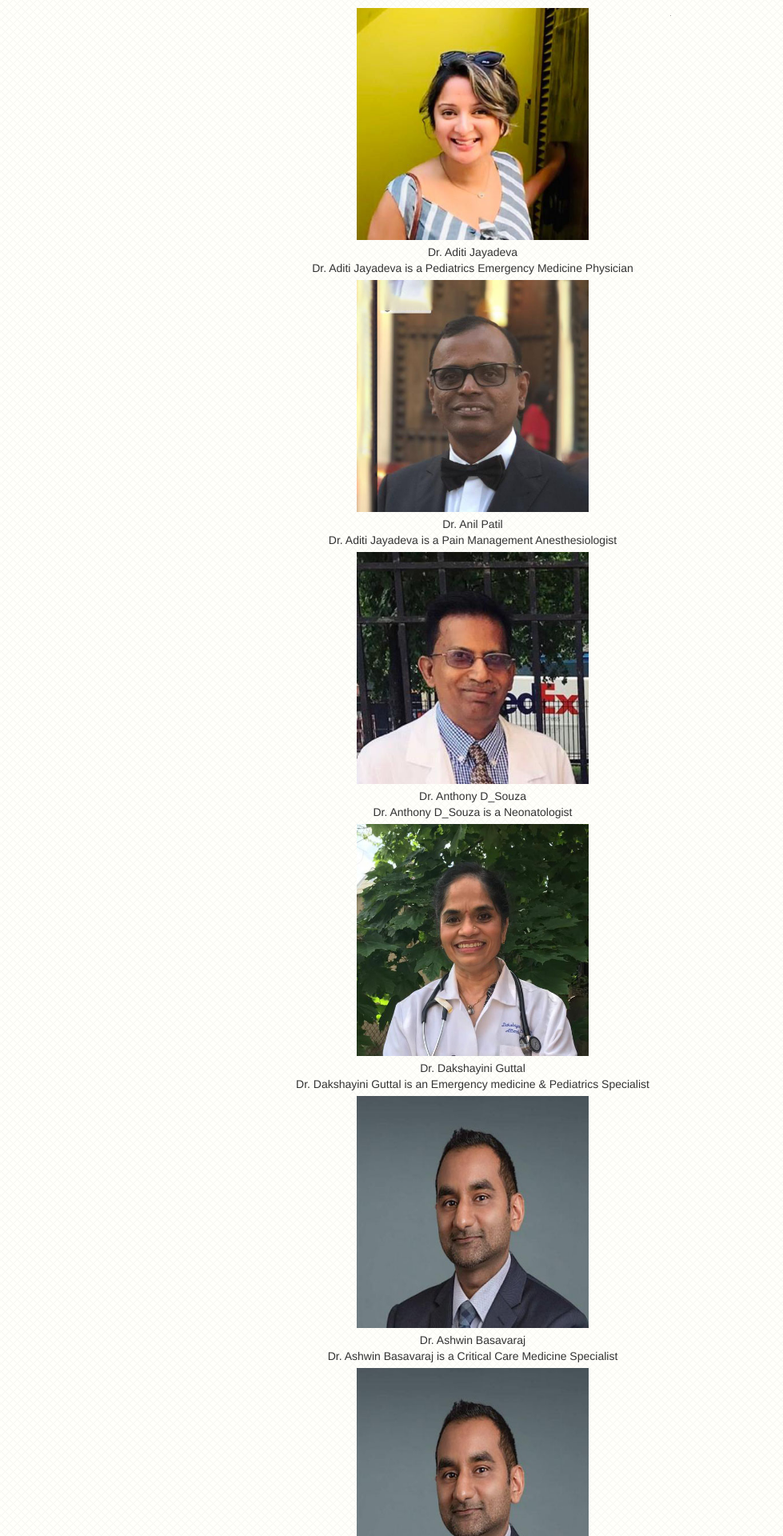
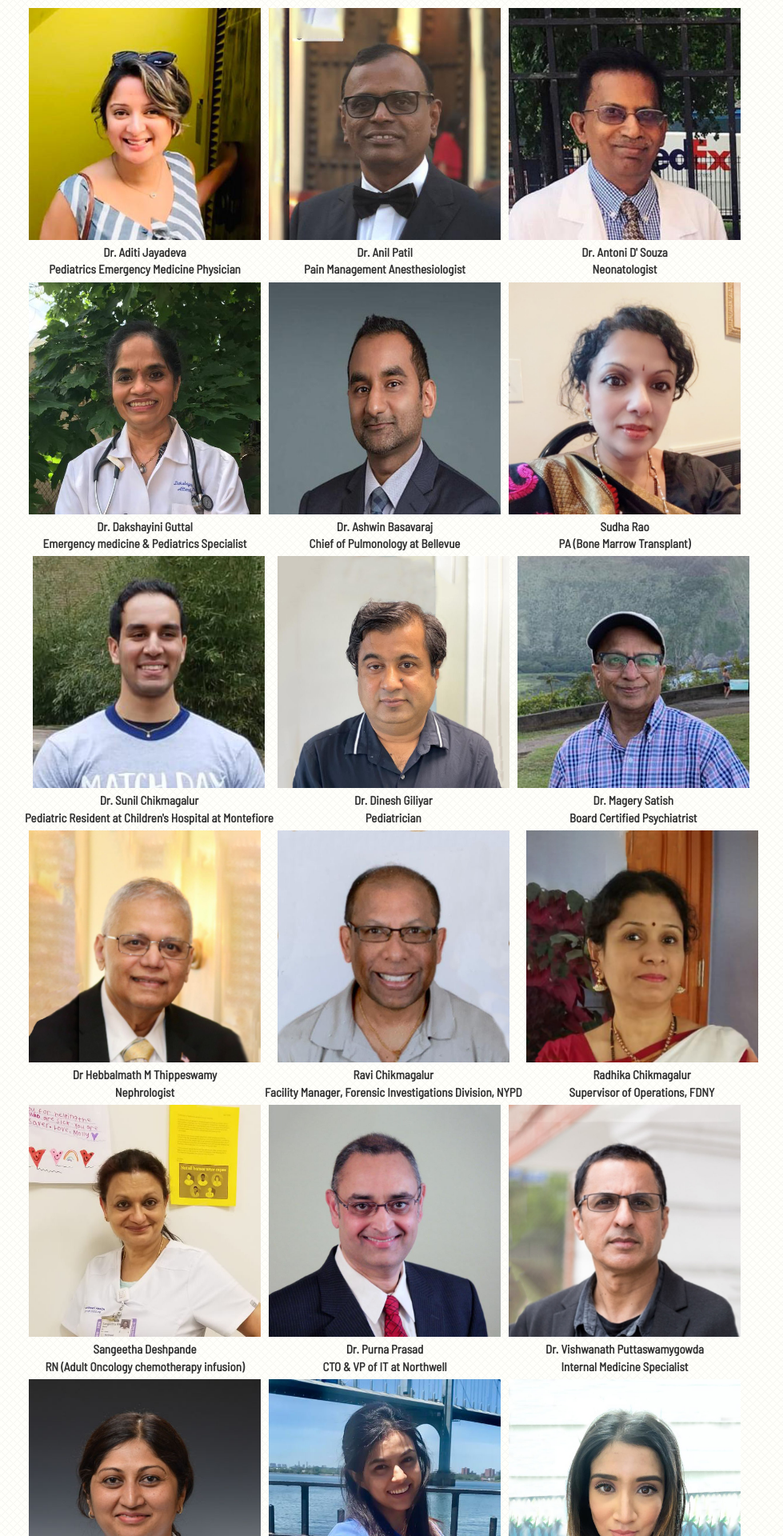
Before and after one commit to ViRaL95/KKNYWebsite, a Flask app: page /localHeroes in a window 1280 px wide. Shown: the part 331-2251 px from the top of the page at 80% size, without its empty margins (49-1028 px from the left). Run offline with Flask 2, Linux system fonts and the light colour scheme; some libraries are stand-ins or nearby versions.

Commit message:
feature: Local heroes who helped during corona virus

```diff
--- a/static/styles/index.css
+++ b/static/styles/index.css
@@ -1100,7 +1100,6 @@ input[type=submit]{
     font-size: 32px;
     text-align: center;
     position: relative;
-    margin-top: 300px;
 }
 
 #donors_list{
@@ -1150,6 +1149,13 @@ input[type=submit]{
     }
 }
 
+@media only screen and (max-width: 1400px){
+    #donors_so_far{
+        margin-top: 300px;
+    }
+}
+
+
 #why_donate{
     font-family: 'Pathway Gothic One', sans-serif;
     margin-bottom: 50px;
@@ -1164,3 +1170,21 @@ input[type=submit]{
     width: 300px;
     padding: 5px;
 }
+
+#local_heroes{
+    display: flex;
+    flex-wrap: wrap;
+}
+
+.local_hero{
+    font-family: 'Barlow Semi Condensed', sans-serif;
+    font-size: 15px;
+    font-weight: bold;
+}
+
+#local_heroes_title{
+    text-align: center;
+    font-weight: bold;
+    font-size: 32px;
+    padding-top: 20px;
+}
--- a/templates/local_heroes.html
+++ b/templates/local_heroes.html
@@ -8,17 +8,18 @@
     <div id="wrapper">
         {% include "navbar.html" %}
         <div id="content">
-            <div class="committee_title">
+            <div id="local_heroes_title">
                 Local Heroes
             </div>
    	    <div class="container" id="local_hero_images" style="text-align: center">
+		<div id="local_heroes">
 		    <div class="local_hero">
 			<img src="{{ url_for('static', filename='images/local_heroes/Aditi Jayadeva Square.jpg' ) }}">
 			<div class="local_hero_name">
 			    Dr. Aditi Jayadeva
 			</div>
 			<div class="local_hero_description">
-			    Dr. Aditi Jayadeva is a Pediatrics Emergency Medicine Physician
+			   Pediatrics Emergency Medicine Physician
 			</div>
 		    </div>
 		    <div class="local_hero">
@@ -28,16 +29,16 @@
 			    Dr. Anil Patil
 			</div>
 			<div class="local_hero_description">
-			    Dr. Aditi Jayadeva is a Pain Management Anesthesiologist
+			    Pain Management Anesthesiologist
 			</div>
 		    </div>
 		    <div class="local_hero">
 			<img src="{{ url_for('static', filename='images/local_heroes/Anthony D_Souza  Square.jpg' ) }}">
 			<div class="local_hero_name">
-			    Dr. Anthony D_Souza
+			    Dr. Antoni D' Souza
 			</div>
 			<div class="local_hero_description">
-			    Dr. Anthony D_Souza is a Neonatologist
+			    Neonatologist
 			</div>
 		    </div>
 		    <div class="local_hero">
@@ -46,7 +47,7 @@
 			    Dr. Dakshayini Guttal
 			</div>
 			<div class="local_hero_description">
-			    Dr. Dakshayini Guttal is an Emergency medicine & Pediatrics Specialist
+			    Emergency medicine & Pediatrics Specialist
 			</div>
 		    </div>
 		    <div class="local_hero">
@@ -55,16 +56,16 @@
 			    Dr. Ashwin Basavaraj
 			</div>
 			<div class="local_hero_description">
- 			   Dr. Ashwin Basavaraj is a Critical Care Medicine Specialist
+			   Chief of Pulmonology at Bellevue
 			</div>
 		    </div>
 		    <div class="local_hero">
-                        <img src="{{ url_for('static', filename='images/local_heroes/Ashwin Basavaraj  Square.jpg' ) }}">
+			<img src="{{ url_for('static', filename='images/local_heroes/Sudha Rao.jpg' ) }}">
 			<div class="local_hero_name">
 			    Sudha Rao
 			</div>
 			<div class="local_hero_description">
- 			   Sudha Rao is a Physicians Assistant who specializes in Hematology
+			   PA (Bone Marrow Transplant)
 			</div>
 		    </div>
 		    <div class="local_hero">
@@ -73,7 +74,7 @@
 			    Dr. Sunil Chikmagalur
 			</div>
 			<div class="local_hero_description">
- 			   Sunil Chikmagalur is currently a Pediatric Resident
+			   Pediatric Resident at Children's Hospital at Montefiore
 			</div>
 		    </div>
 		    <div class="local_hero">
@@ -82,25 +83,7 @@
 			    Dr. Dinesh Giliyar
 			</div>
 			<div class="local_hero_description">
- 			   Sunil Chikmagalur is a Pediatrician
-			</div>
-		    </div>
-  		    <div class="local_hero">
-                        <img src="{{ url_for('static', filename='images/local_heroes/Dinesh Giliyar Squared.jpg' ) }}">
-			<div class="local_hero_name">
-			    Dr. Dinesh Giliyar
-			</div>
-			<div class="local_hero_description">
- 			   Sunil Chikmagalur is a Pediatrician
-			</div>
-		    </div>
-	 	    <div class="local_hero">
-                        <img src="{{ url_for('static', filename='images/local_heroes/Dinesh Giliyar Squared.jpg' ) }}">
-			<div class="local_hero_name">
-			    Dr. Dinesh Giliyar
-			</div>
-			<div class="local_hero_description">
- 			   Sunil Chikmagalur is a Pediatrician
+			    Pediatrician
 			</div>
 		    </div>
 		    <div class="local_hero">
@@ -109,33 +92,250 @@
 			    Dr. Magery Satish
 			</div>
 			<div class="local_hero_description">
- 			   Dr. Magery Satish is a Board Certified Psychiatrist
+			    Board Certified Psychiatrist
 			</div>
 		    </div>
 		    <div class="local_hero">
-                        <img src="{{ url_for('static', filename='images/local_heroes/Dr Magery Satish.jpg' ) }}">
+			<img src="{{ url_for('static', filename='images/local_heroes/Hebbalmath M Thippeswamy  Square.jpg' ) }}">
 			<div class="local_hero_name">
-				Dr. Magery Satish
+			    Dr Hebbalmath M Thippeswamy
+			</div>
+			<div class="local_hero_description">
+			   Nephrologist
 			</div>
 		    </div>
-                    <img src="{{ url_for('static', filename='images/local_heroes/Hebbalmath M Thippeswamy  Square.jpg' ) }}">
+		    <div class="local_hero">
+			<img src="{{ url_for('static', filename='images/local_heroes/Ravi Chikmaglur  Square.jpg') }}">
+			<div class="local_hero_name">
+			    Ravi Chikmagalur
+			</div>
+			<div class="local_hero_description">
+			   Facility Manager, Forensic Investigations Division, NYPD
+			</div>
+		    </div>
+		    <div class="local_hero">
+			<img src="{{ url_for('static', filename='images/local_heroes/Radika Chikmaglur  Square.jpg') }}">
+			<div class="local_hero_name">
+			    Radhika Chikmagalur
+			</div>
+			<div class="local_hero_description">
+			   Supervisor of Operations, FDNY
+			</div>
+		    </div>
+		    <div class="local_hero">
+			<img src="{{ url_for('static', filename='images/local_heroes/Sangeetha Deshpande  Square.jpg') }}">
+			<div class="local_hero_name">
+			    Sangeetha Deshpande
+			</div>
+			<div class="local_hero_description">
+			    RN  (Adult Oncology chemotherapy infusion)
+			</div>
+		    </div>
+		    <div class="local_hero">
+			<img src="{{ url_for('static', filename='images/local_heroes/Purna Prasad Squared.jpg') }}">
+			<div class="local_hero_name">
+			    Dr. Purna Prasad
+			</div>
+			<div class="local_hero_description">
+			    CTO & VP of IT at Northwell
+			</div>
+		    </div>
+		    <div class="local_hero">
+			<img src="{{ url_for('static', filename='images/local_heroes/Vishwanath Puttaswamygowda  Square.jpg') }}">
+			<div class="local_hero_name">
+			    Dr. Vishwanath Puttaswamygowda
+			</div>
+			<div class="local_hero_description">
+			    Internal Medicine Specialist
+			</div>
+		    </div>
+		    <div class="local_hero">
+			<img src="{{ url_for('static', filename='images/local_heroes/Swaroopa Chinnappala  Square.jpg') }}">
+			<div class="local_hero_name">
+			    Dr. Swaroopa Chinnapala
+			</div>
+			<div class="local_hero_description">
+			    Internal Medicine Specialist
+			</div>
+		    </div>
+		    <div class="local_hero">
+			<img src="{{ url_for('static', filename='images/local_heroes/Nikita Rao square.jpg') }}">
+			<div class="local_hero_name">
+			    Nikita Rao
+			</div>
+			<div class="local_hero_description">
+			    Physical Therapist
+			</div>
+		    </div>
+		    <div class="local_hero">
+			<img src="{{ url_for('static', filename='images/local_heroes/Pooja Banad Squared2.jpg') }}">
+			<div class="local_hero_name">
+			    Dr. Pooja Banad
+			</div>
+			<div class="local_hero_description">
+			    Speech Language Pathologist
+			</div>
+		    </div>
+		    <div class="local_hero">
+			<img src="{{ url_for('static', filename='images/local_heroes/Kanchan Katapadi  Square.jpg' ) }}">
+			<div class="local_hero_name">
+			    Dr. Kanchan Katapadi
+			</div>
+			<div class="local_hero_description">
+			    Internal Medicine Specialist
+			</div>
+		    </div>
+		    <div class="local_hero">
+			<img src="{{ url_for('static', filename='images/local_heroes/Premanath Banad  Square.jpg') }}">
+			<div class="local_hero_name">
+			    Dr Premanath Banad
+			</div>
+			<div class="local_hero_description">
+			    Internal Medicine and Pulmonologist
+			</div>
+		    </div>
+		    <div class="local_hero">
+			<img src="{{ url_for('static', filename='images/local_heroes/Sheela Banad  Square.jpg') }}">
+			<div class="local_hero_name">
+			    Dr Sheela Banad
+			</div>
+			<div class="local_hero_description">
+			    Internal Medicine Specialist
+			</div>
+		    </div>
+		    <div class="local_hero">
+
+			<img src="{{ url_for('static', filename='images/local_heroes/U.S.Shivakeerthy  Square.jpg') }}">
+			<div class="local_hero_name">
+			    Dr. U.S. Shivakeerthy
+			</div>
+			<div class="local_hero_description">
+			    Section Chief, Neurosurgical anesthesia <br>
+			    Assistant Professor <br>
+			</div>
+		    </div>
+		    <div class="local_hero">
+			<img src="{{ url_for('static', filename='images/local_heroes/Narasi Motagan  Square.jpg') }}">
+			<div class="local_hero_name">
+			    Narasi Motagan
+			</div>
+			<div class="local_hero_description">
+			    Pharamacist
+			</div>
+		    </div>
+		    <div class="local_hero">
 			<img src="{{ url_for('static', filename='images/local_heroes/Jyothi Chakote  Square.jpg' ) }}">
-                    <img src="{{ url_for('static', filename='images/local_heroes/Kanchan Katapadi  Square.jpg' ) }}">
+			<div class="local_hero_name">
+			    Dr. Jyothi Chakote
+			</div>
+			<div class="local_hero_description">
+			    Internal Medicine Specialist
+			</div>
+		    </div>
+		    <div class="local_hero">
 			<img src="{{ url_for('static', filename='images/local_heroes/Murali Rajan  Square.jpg') }}">
-                    <img src="{{ url_for('static', filename='images/local_heroes/Narasi Motagan  Square.jpg') }}">
-                    <img src="{{ url_for('static', filename='images/local_heroes/Nikita Rao square.jpg') }}">
-		    <img src="{{ url_for('static', filename='images/local_heroes/Pooja Banad Squared2.jpg') }}">
-		    <img src="{{ url_for('static', filename='images/local_heroes/Premanath Banad  Square.jpg') }}">
-		    <img src="{{ url_for('static', filename='images/local_heroes/Purna Prasad Squared.jpg') }}">
-		    <img src="{{ url_for('static', filename='images/local_heroes/Radika Chikmaglur  Square.jpg') }}">
-		    <img src="{{ url_for('static', filename='images/local_heroes/Ravi Chikmaglur  Square.jpg') }}">
-		    <img src="{{ url_for('static', filename='images/local_heroes/Sangeetha Deshpande  Square.jpg') }}">
-		    <img src="{{ url_for('static', filename='images/local_heroes/Sheela Banad  Square.jpg') }}">
-		    <img src="{{ url_for('static', filename='images/local_heroes/Sudha Rao_2.jpg') }}">
-		    <img src="{{ url_for('static', filename='images/local_heroes/Sunil Chikmaglur  Square.jpg') }}">
-		    <img src="{{ url_for('static', filename='images/local_heroes/Swaroopa Chinnappala  Square.jpg') }}">
-		    <img src="{{ url_for('static', filename='images/local_heroes/U.S.Shivakeerthy  Square.jpg') }}">
-		    <img src="{{ url_for('static', filename='images/local_heroes/Vishwanath Puttaswamygowda  Square.jpg') }}">
+			<div class="local_hero_name">
+			    Murali Rajan
+			</div>
+			<div class="local_hero_description">
+			    Customer Support Engineer for <br> Siemens Medical Solutions
+			</div>
+		    </div>
+		    <div class="local_hero">
+			<img src="{{ url_for('static', filename='images/local_heroes/man_placeholder.jpg') }}">
+			<div class="local_hero_name">
+			    Dr Nagaraja Rao Dharmavaram
+			</div>
+			<div class="local_hero_description">
+			    Internal Medicine Specialist
+			</div>
+		    </div>
+		    <div class="local_hero">
+			<img src="{{ url_for('static', filename='images/local_heroes/Nakul Rao.jpg') }}">
+			<div class="local_hero_name">
+			    Nakul Rao
+			</div>
+			<div class="local_hero_description">
+			    Student at Stony Brook University's <br> Physicans Assistant Program
+			</div>
+		    </div>
+		    <div class="local_hero">
+			<img src="{{ url_for('static', filename='images/local_heroes/man_placeholder.jpg') }}">
+			<div class="local_hero_name">
+			    Dr Vaijinath Chakote
+			</div>
+			<div class="local_hero_description">
+			    Internal Medicine Specialist
+			</div>
+		    </div>
+		    <div class="local_hero">
+			<img src="{{ url_for('static', filename='images/local_heroes/man_placeholder.jpg') }}">
+			<div class="local_hero_name">
+			    Dr. Dayanand V. Huded
+			</div>
+			<div class="local_hero_description">
+			</div>
+		    </div>
+		    <div class="local_hero">
+			<img src="{{ url_for('static', filename='images/local_heroes/man_placeholder.jpg') }}">
+			<div class="local_hero_name">
+			    Venkatesh Sasthakonar
+			</div>
+			<div class="local_hero_description">
+			    Vice Chairman of Department of <br> Bariatric Surgery at Nassau University Medical Center
+			</div>
+		    </div>
+		    <div class="local_hero">
+			<img src="{{ url_for('static', filename='images/local_heroes/woman_placeholder.png') }}">
+			<div class="local_hero_name">
+			    Vilma Shalini Vas MD.
+			</div>
+			<div class="local_hero_description">
+			    Faculty, Dept of Internal Medicine <br> Nassau University Medical Center
+			</div>
+		    </div>
+		    <div class="local_hero">
+			<img src="{{ url_for('static', filename='images/local_heroes/sheela_gopal.jpg') }}">
+			<div class="local_hero_name">
+			    Sheela Gopal
+			</div>
+			<div class="local_hero_description">
+			</div>
+		    </div>
+		    <div class="local_hero">
+			<img src="{{ url_for('static', filename='images/local_heroes/shankar.jpg') }}">
+			<div class="local_hero_name">
+			    Shankar
+			</div>
+			<div class="local_hero_description">
+			</div>
+		    </div>
+
+		    <div class="local_hero">
+			<img src="{{ url_for('static', filename='images/local_heroes/man_placeholder.jpg') }}">
+			<div class="local_hero_name">
+			    Shashi Deshpande
+			</div>
+			<div class="local_hero_description">
+			</div>
+		    </div>
+		    <div class="local_hero">
+			<img src="{{ url_for('static', filename='images/local_heroes/man_placeholder.jpg') }}">
+			<div class="local_hero_name">
+			    Sathya
+			</div>
+			<div class="local_hero_description">
+			</div>
+		    </div>
+		    <div class="local_hero">
+			<img src="{{ url_for('static', filename='images/local_heroes/man_placeholder.jpg') }}">
+			<div class="local_hero_name">
+			    Ramchandra Arkalgud
+			</div>
+			<div class="local_hero_description">
+			</div>
+		    </div>
+		</div>
                 </div>
             <div id="push"> </div>
         </div>
```
Also changed, not shown: static/images/local_heroes/Nakul Rao.jpg (added), static/images/local_heroes/Sudha Rao.jpg (renamed from static/images/local_heroes/Sudha Rao_2.jpg), static/images/local_heroes/man_placeholder.jpg (added), static/images/local_heroes/shankar.jpg (added), static/images/local_heroes/sheela_gopal.jpg (added), static/images/local_heroes/woman_placeholder.png (added). Lines whose indentation alone changed are shown as unchanged.
